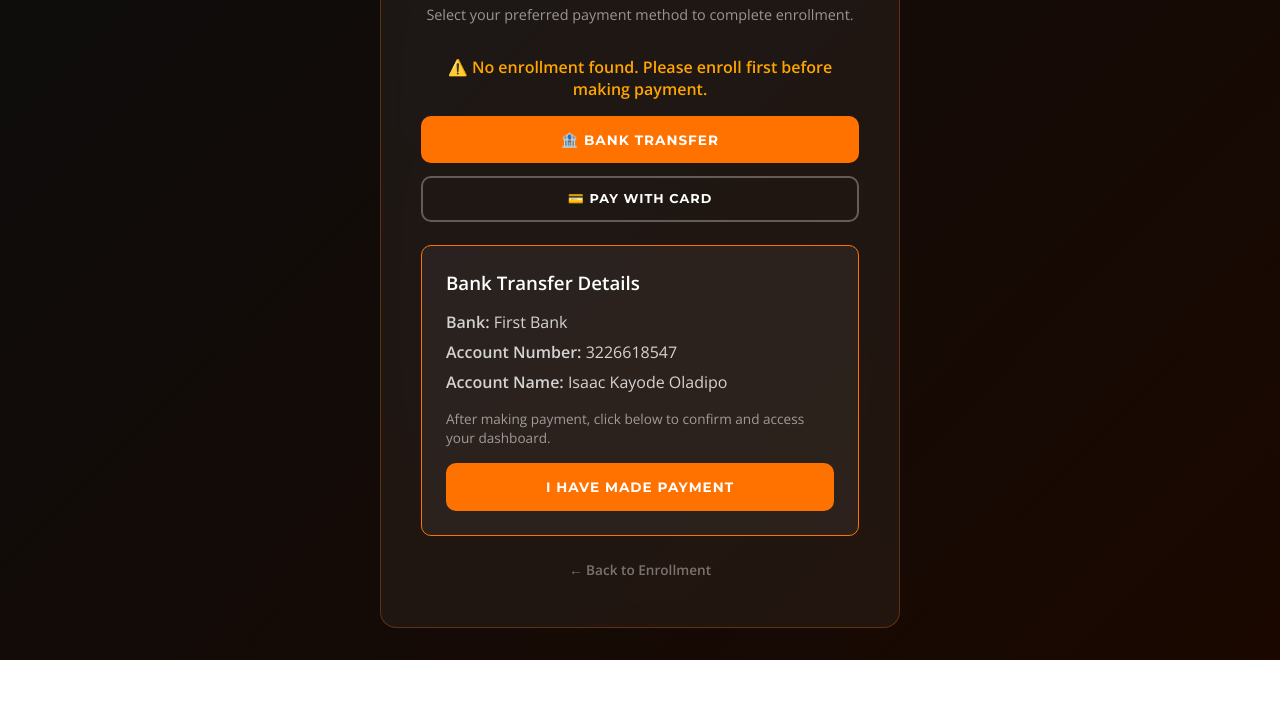
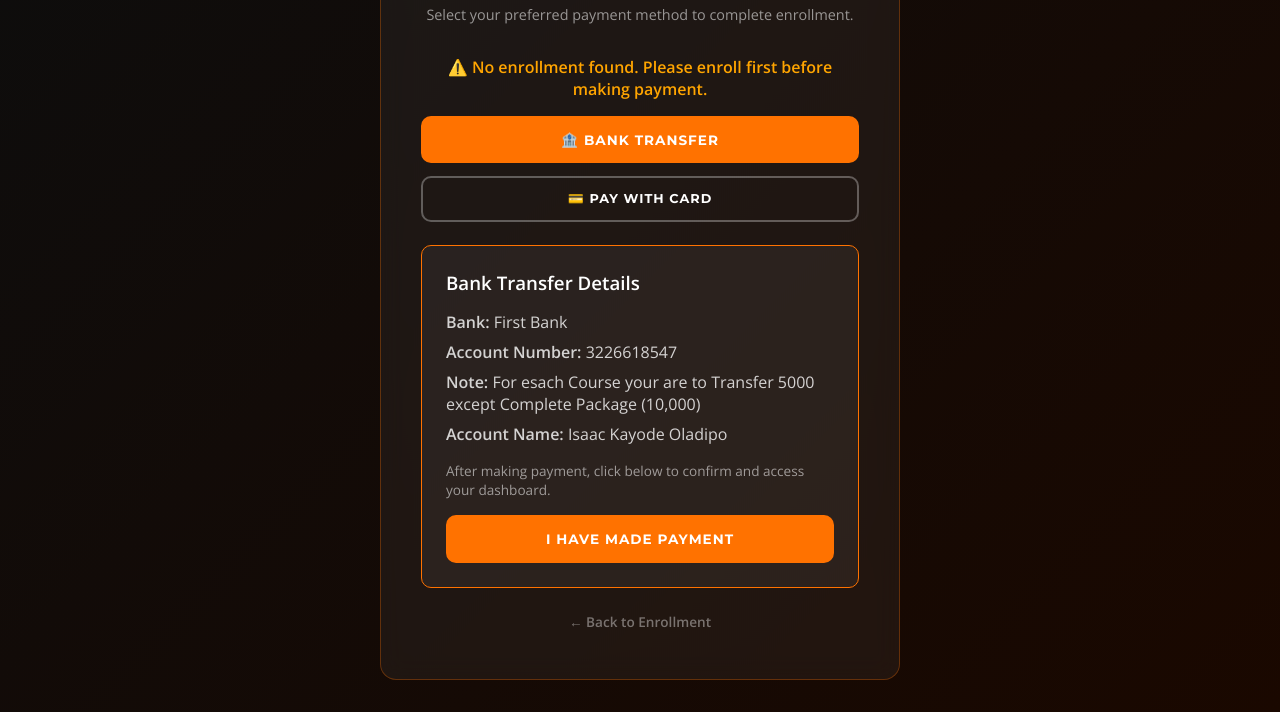
Before and after one commit to oladipoisaackayode011-maker/KSOME-LVCourse, a plain HTML site: page payment.html in a window 1280 px wide. Both pictures are taken after a click on the button "🏦 BANK TRANSFER". Shown: the part 156-868 px from the top of the page. Before the commit the page ends 816 px from the top, so only its background shows below. Drawn offline with nearby package versions, Linux system fonts and the light colour scheme.

Commit message:
Update payment.html

```diff
--- a/payment.html
+++ b/payment.html
@@ -27,6 +27,7 @@
       <h3 style="color:#fff; margin-bottom:1rem;">Bank Transfer Details</h3>
      <p style="color:rgba(255,255,255,0.8); margin-bottom:0.5rem;"><strong>Bank:</strong> First Bank</p>
       <p style="color:rgba(255,255,255,0.8); margin-bottom:0.5rem;"><strong>Account Number:</strong> 3226618547</p>
+       <p style="color:rgba(255,255,255,0.8); margin-bottom:0.5rem;"><strong>Note:</strong> For esach Course your are to Transfer 5000 except Complete Package (10,000)</p>
       <p style="color:rgba(255,255,255,0.8); margin-bottom:1rem;"><strong>Account Name:</strong> Isaac Kayode Oladipo</p>
       <p style="color:rgba(255,255,255,0.55); font-size:0.85rem; margin-bottom:1rem;">After making payment, click below to confirm and access your dashboard.</p>
       <button class="btn-primary" style="width:100%; padding:0.85rem;" onclick="confirmPayment()">
```
